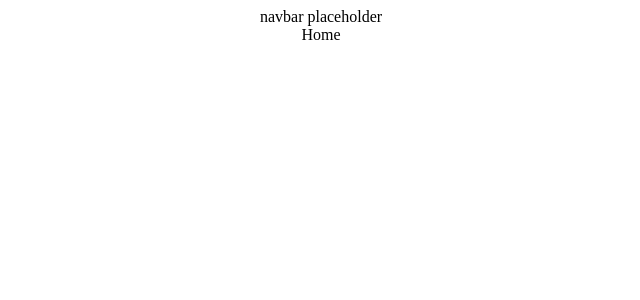
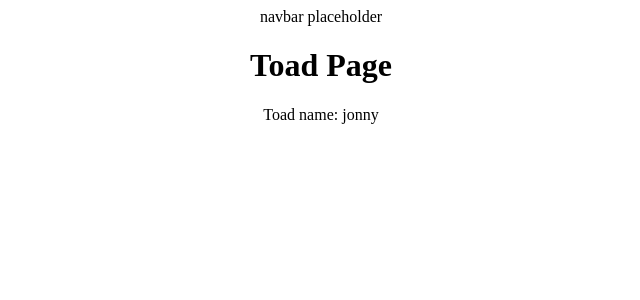
Before and after one commit to Achorn/toad-app, a React (Create React App) app: page / in a window 1280 px wide. Shown: the top 300 px of the page, without its empty margins (319-959 px from the left). Built offline with nearby package versions, Linux system fonts and the light colour scheme.

Commit message:
turned value of provider into an object instead of an array for easier destructuring.

```diff
--- a/src/App.js
+++ b/src/App.js
@@ -1,17 +1,23 @@
 import "./App.css";
 import { BrowserRouter, Routes, Route } from "react-router-dom";
+import { useState } from "react";
+import { ToadContext } from "./context/toadContext";
+import { ToadGame } from "./pages/ToadGame";
+function App() {
+  const [toad, setToad] = useState({ name: "jonny" });
 
-function App() {
   return (
+    <ToadContext.Provider value={{ toad, setToad }}>
       <div className="App">
         <BrowserRouter>
           <div>navbar placeholder</div>
           <Routes>
-          <Route path="/" element={<div>Home</div>} />
+            <Route path="/" element={<ToadGame />} />
             <Route path="/sample" element={<div>Sample</div>} />
           </Routes>
         </BrowserRouter>
       </div>
+    </ToadContext.Provider>
   );
 }
 
--- /dev/null
+++ b/src/context/toadContext.js
@@ -0,0 +1,20 @@
+import { createContext, useContext } from "react";
+
+export const ToadContext = createContext();
+
+//custom react component that holds context state. less inports through app use context AND toad context
+
+export const useToadContext = () => {
+  const context = useContext(ToadContext);
+  if (!context)
+    throw Error("useToadContext must be used within a ToadContextProvider");
+  return context;
+};
+
+// custom wrapper that holds custom component that holds state
+
+// export both i guess
+
+// export const  ToadContextProvider = () =>{
+//   return
+// }
--- /dev/null
+++ b/src/pages/ToadGame.js
@@ -0,0 +1,11 @@
+import { useToadContext } from "../context/toadContext";
+
+export const ToadGame = () => {
+  const { toad } = useToadContext();
+  return (
+    <div>
+      <h1>Toad Page</h1>
+      <p>Toad name: {toad.name}</p>
+    </div>
+  );
+};
```
Lines whose indentation alone changed are shown as unchanged.
